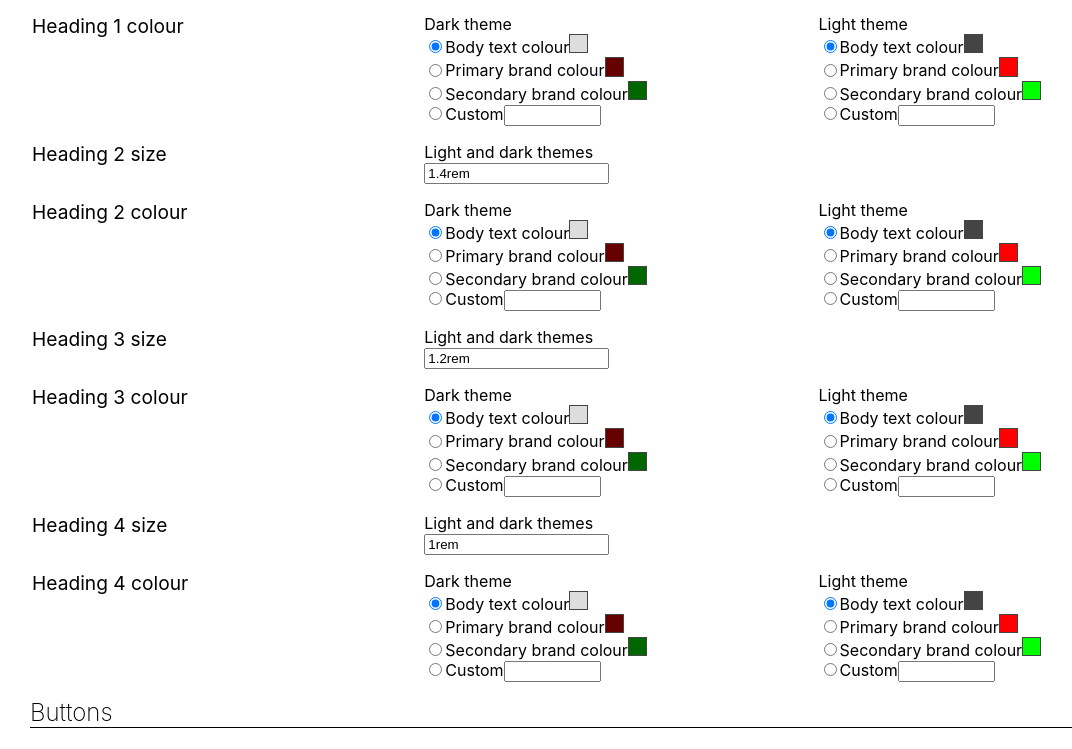
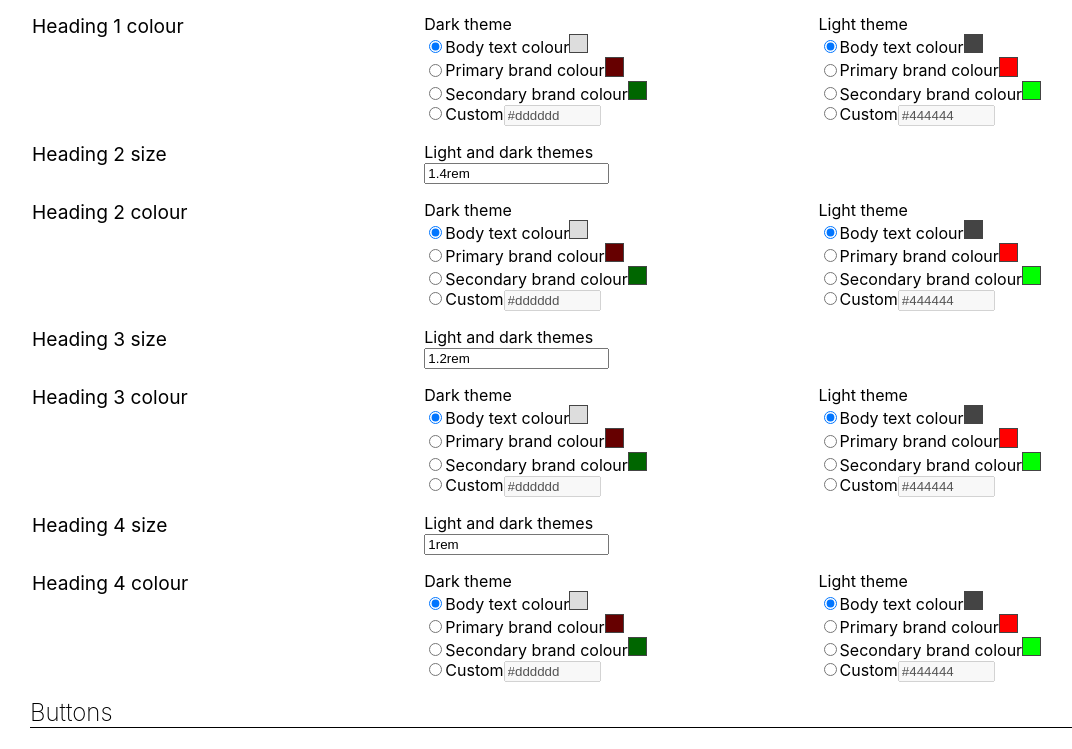
Before and after one commit to davidpounds/whitelabel, a React (Create React App) app: page / in a window 1280 px wide. Shown: the part 836-1585 px from the top of the page, without its empty margins (42-1114 px from the left). Built offline with nearby package versions, Linux system fonts and the light colour scheme.

Commit message:
When using pre-defined colour makes custom colour value disabled and show included colour value

```diff
--- a/src/components/CssValue.jsx
+++ b/src/components/CssValue.jsx
@@ -82,9 +82,10 @@ const ColourValue = props => {
                     className="css-value-input"
                     type="text"
                     data-theme={theme}
-                    value={useIncludedColour ? '' : cssValue ?? ''}
+                    value={useIncludedColour ? getCssValueDetails(cssValue)?.value?.[theme] ?? '' : cssValue ?? ''}
                     onChange={updateHandler}
                     size={9}
+                    disabled={useIncludedColour}
                 />
                 {!useIncludedColour && <span className="css-value-colour-swatch" style={{backgroundColor: `var(${property})`}}></span>}
             </div>
```
